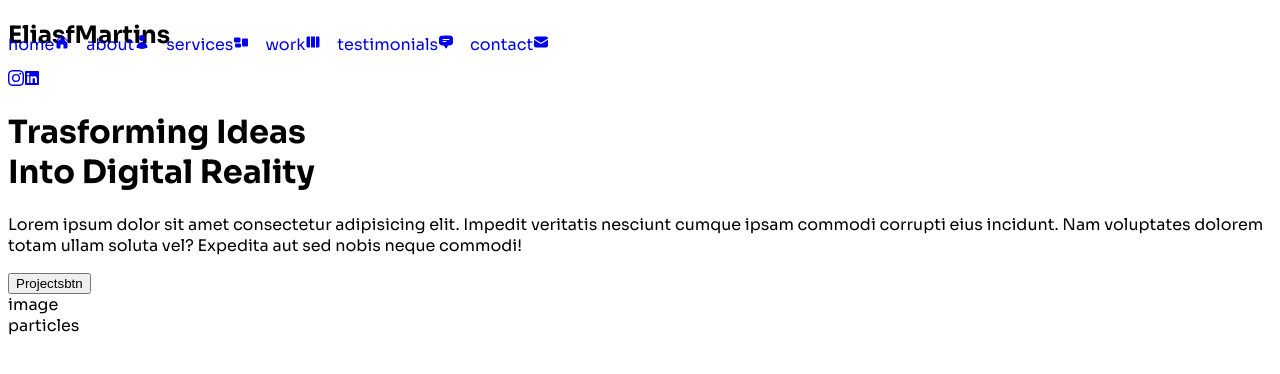
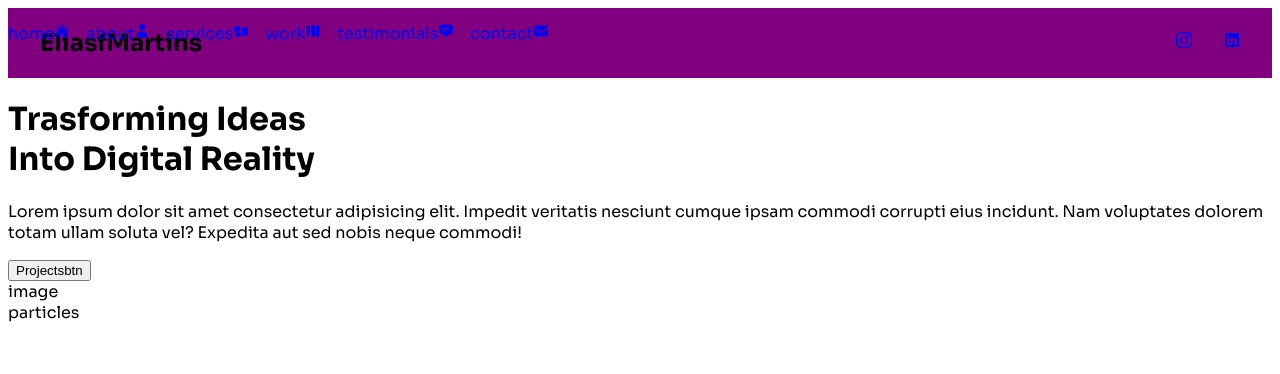
Before and after one commit to eliasfmartins/newportfolio, a Next.js app: page / in a window 1280 px wide. Shown: the top 374 px of the page. Built offline with nearby package versions, Linux system fonts and the light colour scheme.

Commit message:
feat: ajustando styles header

```diff
--- a/src/app/components/Header/index.tsx
+++ b/src/app/components/Header/index.tsx
@@ -1,9 +1,11 @@
 import Link from "next/link";
 import { BsInstagram } from "react-icons/bs";
 import { FaLinkedin } from "react-icons/fa";
+import { HeaderContainer, HeaderContent } from "./styles";
 export const Header = () => {
   return (
-    <header>
+    <HeaderContainer>
+      <HeaderContent>
         <h2>EliasfMartins</h2>
         <nav>
           <Link
@@ -19,6 +21,7 @@ export const Header = () => {
             <FaLinkedin />
           </Link>
         </nav>
-    </header>
+      </HeaderContent>
+    </HeaderContainer>
   );
 };
--- /dev/null
+++ b/src/app/components/Header/styles.ts
@@ -0,0 +1,19 @@
+import styled from "styled-components";
+
+export const HeaderContainer = styled.header`
+margin: 0 auto;
+background: purple;
+`
+export const HeaderContent = styled.div`
+width: 100%;
+max-width: 1200px;
+padding: 0 2rem;
+  display: flex;
+  justify-content: space-between;
+  align-items: center;
+  nav{
+    display: flex;
+    gap: 2rem;
+
+  }
+`
```
Lines whose indentation alone changed are shown as unchanged.
